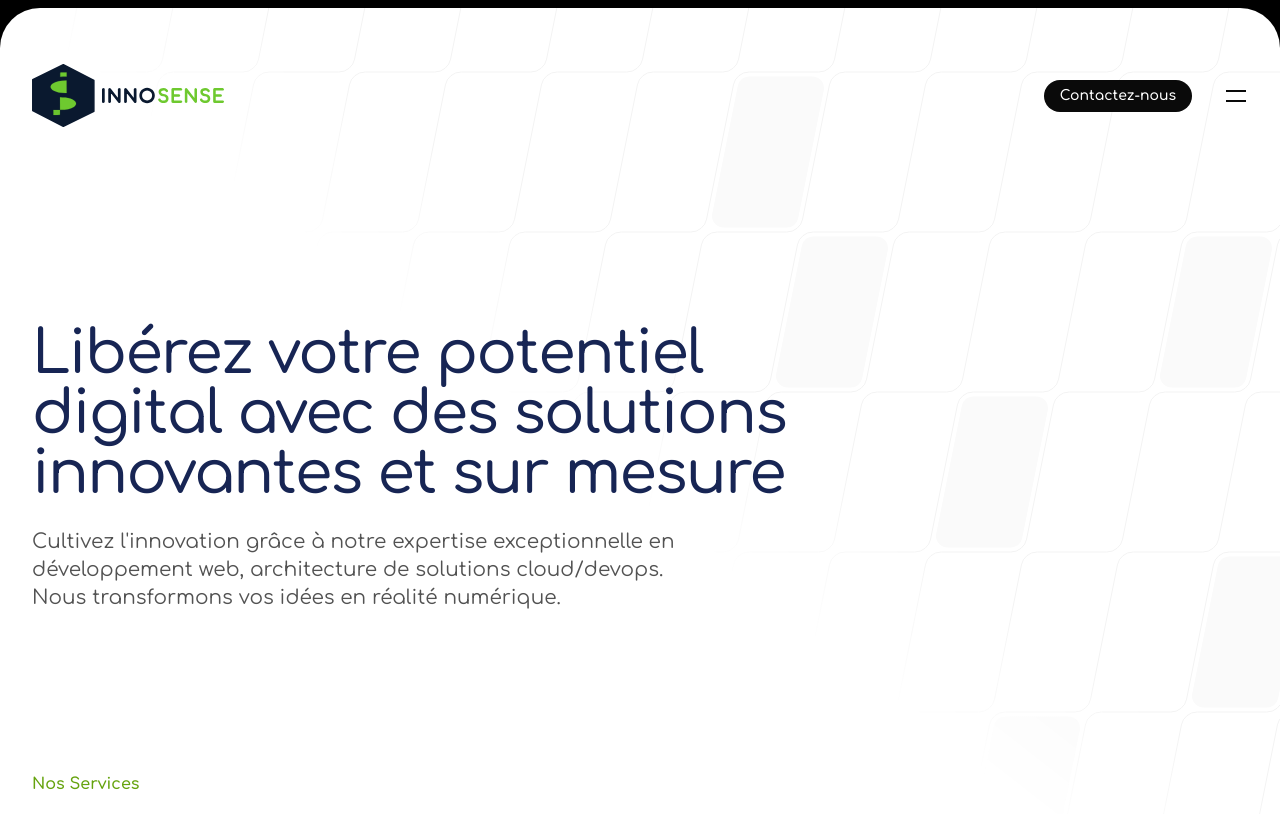
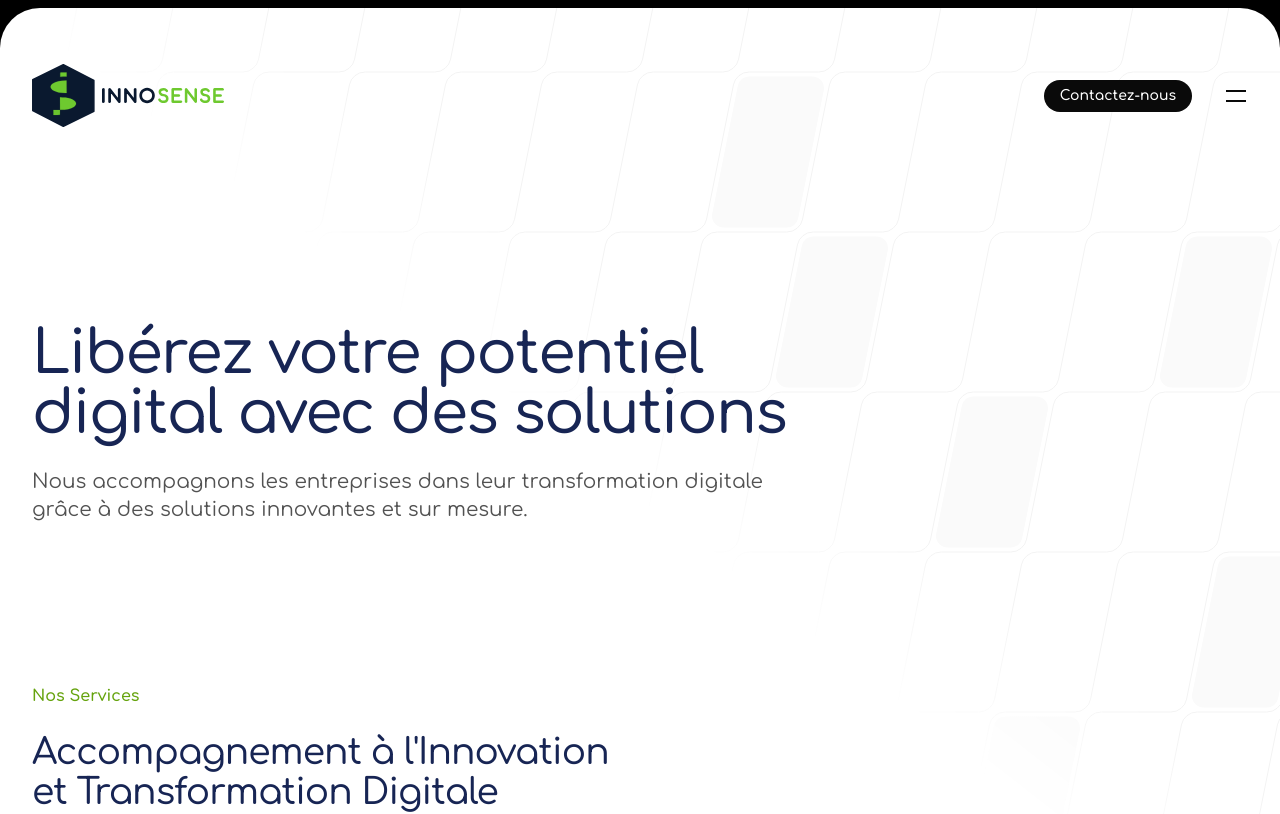
Before and after one commit to iharijaona/innosense.fr, a Next.js app: page / in a window 1280 px wide. Shown: the top 814 px of the page. Built offline with nearby package versions, Linux system fonts and the light colour scheme.

Commit message:
Updated headline caption

```diff
--- a/src/app/page.tsx
+++ b/src/app/page.tsx
@@ -17,12 +17,10 @@ export default function Home() {
             <div className="mx-auto max-w-2xl lg:max-w-none">
               <div className="max-w-3xl">
                 <h1 className="font-display text-4xl font-medium tracking-tight text-blue-950 [text-wrap:balance] sm:text-6xl">
-                  Libérez votre potentiel digital avec des solutions innovantes et sur mesure
+                  Libérez votre potentiel digital avec des solutions
                 </h1>
                 <p className="mt-6 text-xl text-neutral-600">
-                  {`Cultivez l'innovation grâce à notre expertise exceptionnelle en développement web, architecture de solutions cloud/devops.`}
-                  <br/>
-                  Nous transformons vos idées en réalité numérique.
+                  Nous accompagnons les entreprises dans leur transformation digitale grâce à des solutions innovantes et sur mesure.
                 </p>
               </div>
             </div>
```
